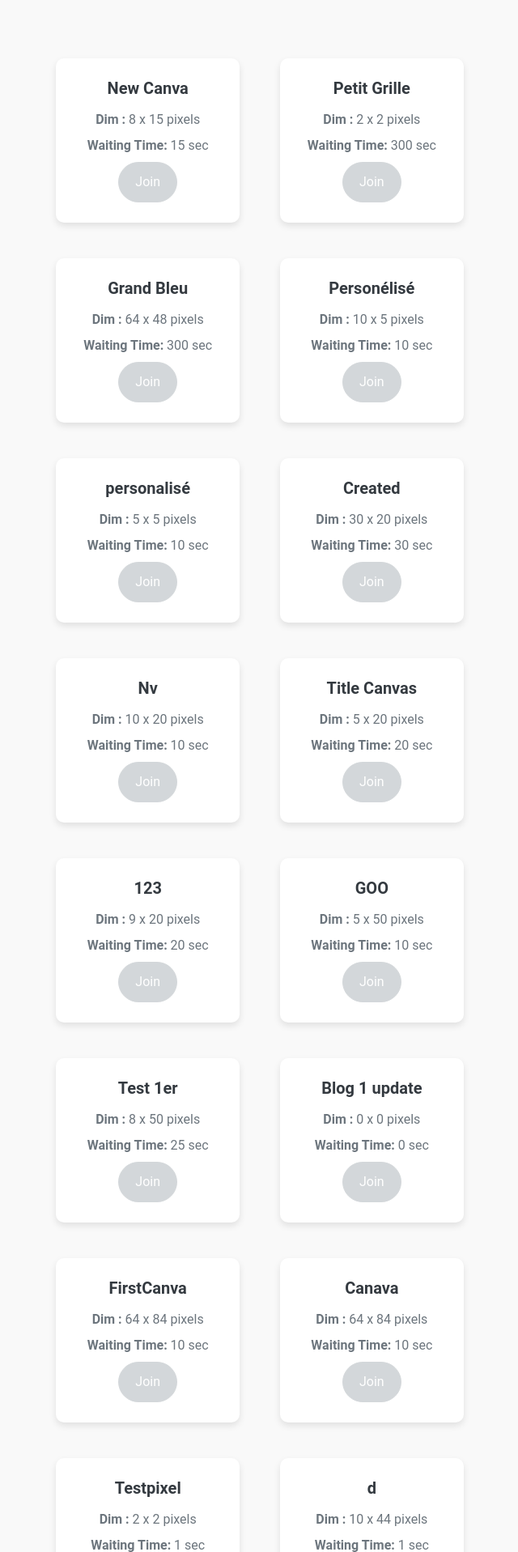
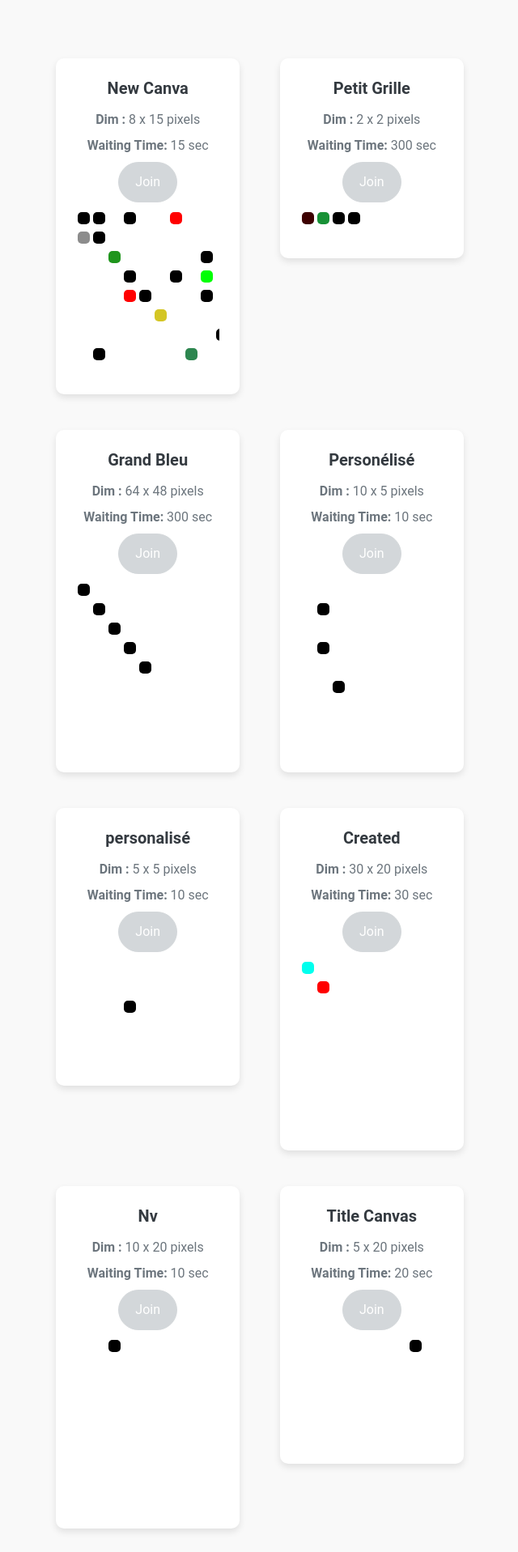
Before and after one commit to asadiqi/Web_Q3_HelbPlace, a Django app: page / in a window 1280 px wide. Shown: the part 56-1973 px from the top of the page at 81% size, without its empty margins (319-959 px from the left). Run offline with Django 5.2, Linux system fonts and the light colour scheme; data comes from the database, SQL or seed files in the repository; both versions use the stored data as it was after the commit; some libraries are stand-ins or nearby versions.

Commit message:
Ajout de la grille dans home directement

```diff
--- a/django_project/blog/static/blog/main.css
+++ b/django_project/blog/static/blog/main.css
@@ -141,29 +141,31 @@ button[type="submit"]:hover {
   margin-bottom: 5px;
 }
 
-.pixel {
-  width: 15px;
-  height: 15px;
-  display: inline-block;
-  border-radius: 5px;
-  cursor: pointer;
-  margin: 2px;
-  transition: all 0.3s ease;
+.pixel:hover {
+  transform: scale(1.2);
+  border: 2px solid #666;
 }
+
 .canvas-wrapper {
   width: 100%;
   overflow-x: auto;
   overflow-y: hidden;
 }
 
-.canvas-grid {
+.canvas-grid2 {
   display: flex;
   flex-direction: column;
   margin-top: 20px;
   margin-bottom: 15px;
 }
 
+.canvas-grid {
+  display: flex;
+  flex-wrap: wrap;
+  width: 100%;
+  height: 100%;
 
+}
 .modify-grid {
   background-color: #fff;
   padding: 20px;
@@ -241,3 +243,23 @@ input[type="number"], input[type="color"] {
 .site-header .navbar-nav .nav-link.active {
   font-weight: 500;
 }
+
+
+.canvas-wrapper {
+  width: 100%;
+  max-width: 400px; /* Largeur maximale fixe */
+  max-height: 200px; /* Hauteur maximale fixe */
+  overflow: auto;    /* Active les barres de défilement si nécessaire */
+  margin: 10px auto; /* Centrer la grille dans son conteneur */
+}
+
+
+.pixel {
+  width: 15px;    /* Largeur des pixels */
+  height: 15px;   /* Hauteur des pixels */
+  display: inline-block;
+  border-radius: 5px;
+  cursor: pointer;
+  margin: 2px;
+  transition: all 0.3s ease;
+}
--- a/django_project/blog/templates/blog/canva_detail.html
+++ b/django_project/blog/templates/blog/canva_detail.html
@@ -13,8 +13,8 @@
         <a href="{% url 'blog-statistic' %}?canva_id={{ canva.id }}" class="btn btn-primary">Voir les statistiques</a>
     </div>
 
-
-  <div class="canvas-grid">
+<div class="scrollable-canvas">
+    <div class="canvas-grid2">
         {% for row in pixels %}
             <div class="pixel-row">
                 {% for pixel in row %}
@@ -30,6 +30,8 @@
             </div>
         {% endfor %}
     </div>
+</div>
+
 
   <div class="modify-grid">
       <form method="POST" action="{% url 'update-pixel' canva.id %}" id="modify-pixel-form">
--- a/django_project/blog/templates/blog/home.html
+++ b/django_project/blog/templates/blog/home.html
@@ -24,6 +24,20 @@
               <button class="btn btn-primary btn-lg" disabled>Join</button>
             {% endif %}
           </div>
+
+          <!-- Affichage de la grille -->
+          <div class="canvas-wrapper">
+            <div class="canvas-grid">
+              {% for row in canva.grid %}
+                <div class="pixel-row">
+                  {% for pixel in row %}
+                    <div class="pixel" style="background-color: {% if pixel %}{{ pixel.color }}{% else %}#FFFFFF{% endif %};"></div>
+                  {% endfor %}
+                </div>
+              {% endfor %}
+            </div>
+          </div>
+
         </div>
       </div>
     </div>
--- a/django_project/blog/views.py
+++ b/django_project/blog/views.py
@@ -15,6 +15,15 @@ def home(request):
     canvases = Canva.objects.annotate(
         total_modifications=Sum('useraction__modification_count')
     ).order_by('-total_modifications')
+
+    # Préparer la grille pour l'affichage
+    for canva in canvases:
+        pixels = canva.pixels.all()
+        grid = [[None for _ in range(canva.sizeWidth)] for _ in range(canva.sizeHeight)]
+        for pixel in pixels:
+            grid[pixel.y][pixel.x] = pixel
+        canva.grid = grid  # Ajout de la grille au contexte de chaque canva
+
     return render(request, 'blog/home.html', {'canvases': canvases})
 
 
```
Also changed, not shown: django_project/db.sqlite3. Lines whose indentation alone changed are shown as unchanged.
